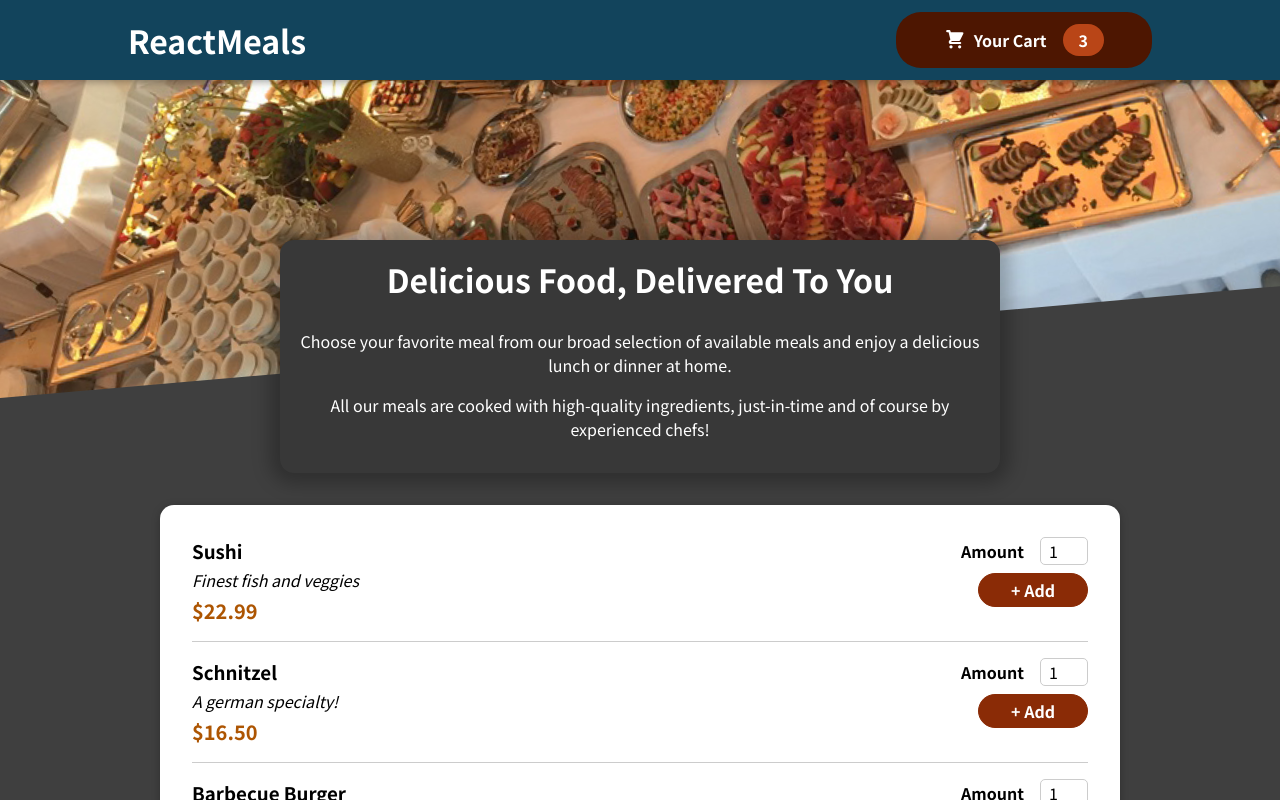
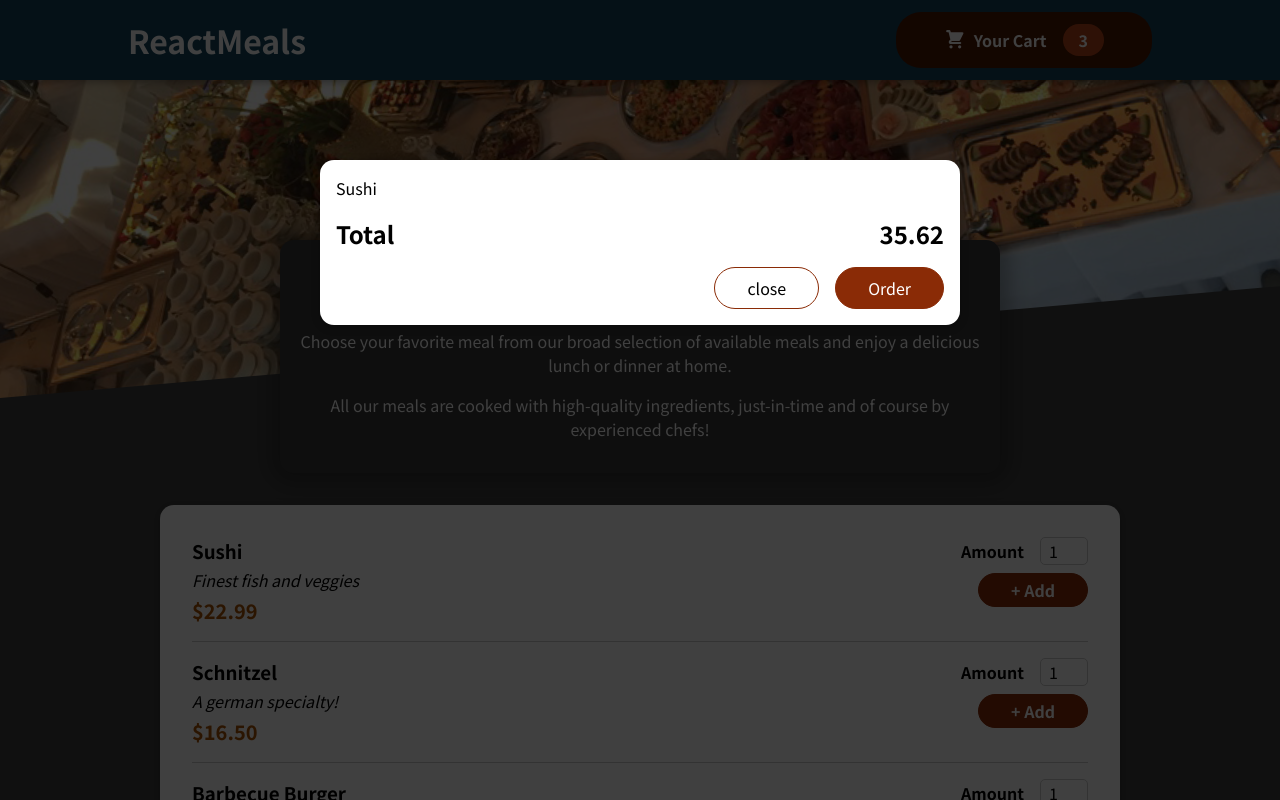
Before and after one commit to WilsonKinyua/react-meals, a React (Create React App) app: page / in a window 1280 px wide. Shown: the top 800 px of the page. Built offline with nearby package versions, Linux system fonts and the light colour scheme.

Commit message:
displaying modal overlay

```diff
--- a/public/index.html
+++ b/public/index.html
@@ -28,6 +28,7 @@
   </head>
   <body>
     <noscript>You need to enable JavaScript to run this app.</noscript>
+    <div id="overlays"></div>
     <div id="root"></div>
     <!--
       This HTML file is a template.
--- a/src/App.js
+++ b/src/App.js
@@ -1,10 +1,13 @@
-import { Fragment } from "react";
+import { Fragment, useState } from "react";
+import Cart from "./components/Cart/Cart";
 import Header from "./components/Layout/Header";
 import Meals from "./components/Meals/Meals";
 
 function App() {
+  const [cartIsShown, setCartIsShown] = useState(false);
   return (
     <Fragment>
+      <Cart />
       <Header />
       <main>
         <Meals />
--- a/src/components/Cart/Cart.js
+++ b/src/components/Cart/Cart.js
@@ -0,0 +1,34 @@
+import Modal from "../UI/Modal";
+import classes from "./Cart.module.css";
+
+const Cart = (props) => {
+  const cartItems = (
+    <ul className={classes["cart-items"]}>
+      {[
+        {
+          id: "c1",
+          name: "Sushi",
+          amount: 2,
+          price: 12.99,
+        },
+      ].map((item) => (
+        <li>{item.name}</li>
+      ))}
+    </ul>
+  );
+  return (
+    <Modal>
+      {cartItems}
+      <div className={classes.total}>
+        <span>Total</span>
+        <span>35.62</span>
+      </div>
+      <div className={classes.actions}>
+        <button className={classes["button-alt"]}>close</button>
+        <button className={classes.button}>Order</button>
+      </div>
+    </Modal>
+  );
+};
+
+export default Cart;
--- /dev/null
+++ b/src/components/Cart/Cart.module.css
@@ -0,0 +1,46 @@
+.cart-items {
+  list-style: none;
+  margin: 0;
+  padding: 0;
+  max-height: 20rem;
+  overflow: auto;
+}
+
+.total {
+  display: flex;
+  justify-content: space-between;
+  align-items: center;
+  font-weight: bold;
+  font-size: 1.5rem;
+  margin: 1rem 0;
+}
+
+.actions {
+  text-align: right;
+}
+
+.actions button {
+  font: inherit;
+  cursor: pointer;
+  background-color: transparent;
+  border: 1px solid #8a2b06;
+  padding: 0.5rem 2rem;
+  border-radius: 25px;
+  margin-left: 1rem;
+}
+
+.actions button:hover,
+.actions button:active {
+  background-color: #5a1a01;
+  border-color: #5a1a01;
+  color: white;
+}
+
+.actions .button--alt {
+  color: #8a2b06;
+}
+
+.actions .button {
+  background-color: #8a2b06;
+  color: white;
+}
--- /dev/null
+++ b/src/components/UI/Modal.js
@@ -0,0 +1,30 @@
+import classes from "./Modal.module.css";
+import { Fragment } from "react";
+import reactDom from "react-dom";
+
+const Backdrop = () => {
+  return <div className={classes.backdrop}></div>;
+};
+
+const ModalOverlay = (props) => {
+  return (
+    <div className={classes.modal}>
+      <div className={classes.content}>{props.children}</div>
+    </div>
+  );
+};
+const overlayId = document.getElementById("overlays");
+
+const Modal = (props) => {
+  return (
+    <Fragment>
+      {reactDom.createPortal(<Backdrop />, overlayId)}
+      {reactDom.createPortal(
+        <ModalOverlay>{props.children}</ModalOverlay>,
+        overlayId
+      )}
+    </Fragment>
+  );
+};
+
+export default Modal;
--- /dev/null
+++ b/src/components/UI/Modal.module.css
@@ -0,0 +1,40 @@
+.backdrop {
+  position: fixed;
+  top: 0;
+  left: 0;
+  width: 100%;
+  height: 100vh;
+  z-index: 20;
+  background-color: rgba(0, 0, 0, 0.75);
+}
+
+.modal {
+  position: fixed;
+  top: 20vh;
+  left: 5%;
+  width: 90%;
+  background-color: white;
+  padding: 1rem;
+  border-radius: 14px;
+  box-shadow: 0 2px 8px rgba(0, 0, 0, 0.25);
+  z-index: 30;
+  animation: slide-down 300ms ease-out forwards;
+}
+
+@media (min-width: 768px) {
+  .modal {
+    width: 40rem;
+    left: calc(50% - 20rem);
+  }
+}
+
+@keyframes slide-down {
+  from {
+    opacity: 0;
+    transform: translateY(-3rem);
+  }
+  to {
+    opacity: 1;
+    transform: translateY(0);
+  }
+}
```
Also changed, not shown: 1 other file (tests, documents, lock files or other folders).
